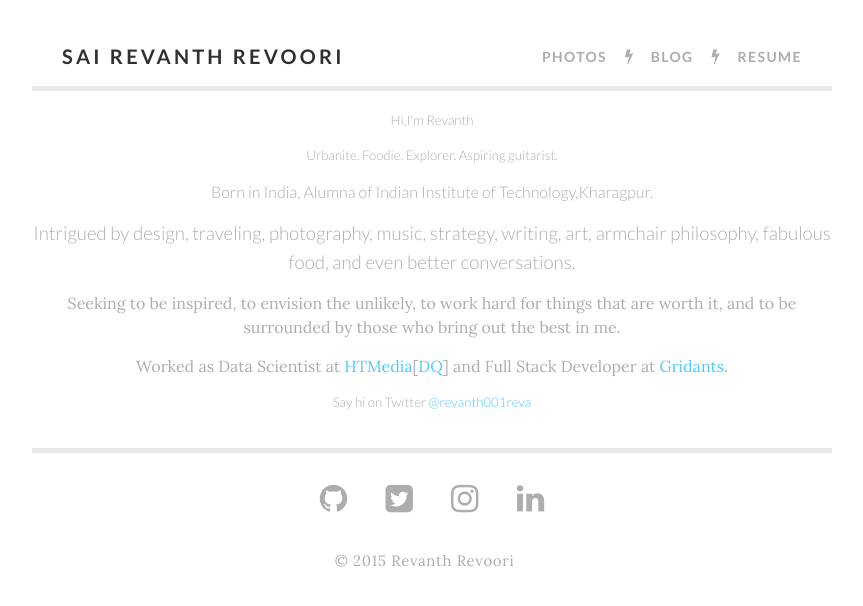
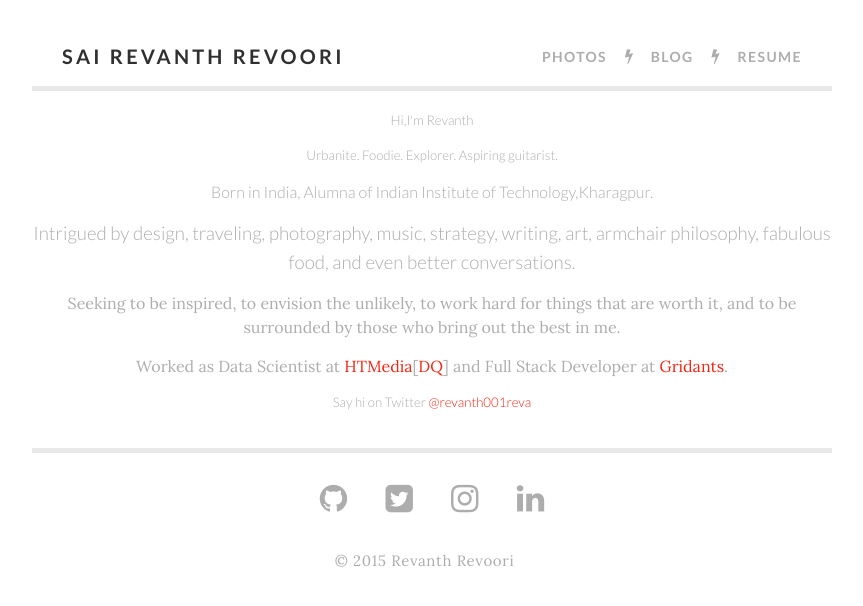
Before and after one commit to rrevanth/rrevanth.github.io, a Jekyll site: the page built from index.html, in a window 1280 px wide. Shown: the top 606 px of the page, without its empty margins (208-1071 px from the left). Built offline with Jekyll 4.4.1, drawn with Linux system fonts in a browser that asks for light colours; nearby versions of some CDN libraries.

Commit message:
Prettifying

```diff
--- a/_sass/_base.scss
+++ b/_sass/_base.scss
@@ -89,22 +89,22 @@ h1, h2, h3, h4, h5, h6 {
  * Links
  */
 a {
-    color: $blue;
+    color: $red;
     text-decoration: none;
 
     &:visited {
-        color: $blue;
+        color: $red;
     }
 
     &:hover {
-        color: darken($blue, 10%);
+        color: darken($red, 10%);
     }
 
   &.link-border {
     color: $text-color;
     &:hover {
       color: $text-color;
-      border-bottom: 2px solid $blue;
+      border-bottom: 2px solid $red;
     }
   }
 }
--- a/css/main.scss
+++ b/css/main.scss
@@ -29,6 +29,7 @@ $coral:            rgb(239, 88, 34);
 $white:            #fff;
 $black:            #303030;
 $blue:             #51C8FA;
+$red:              #F22613;
 
 // Width of the content area
 $content-width:    800px;
```
